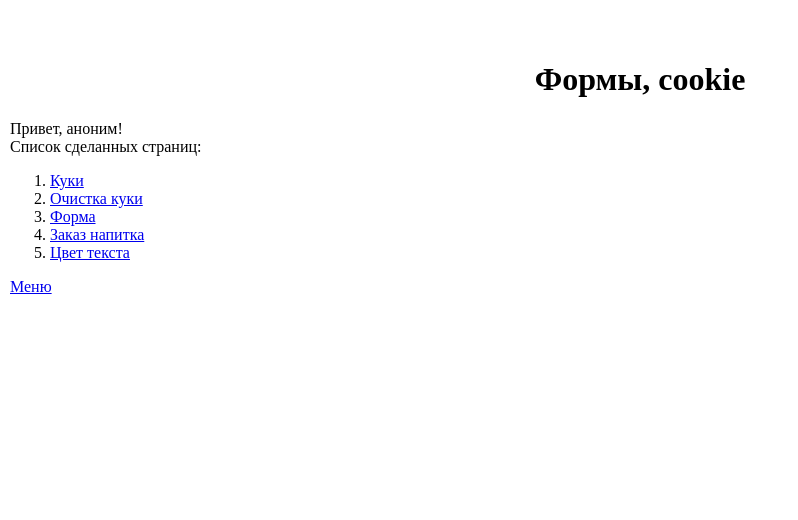
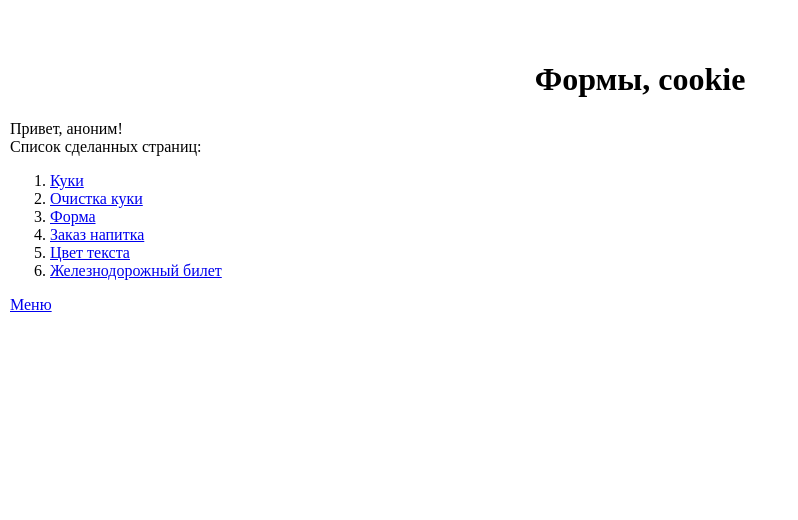
Before and after one commit to SofiaPon/web-programming-labs-2, a Flask app: template templates/lab3/lab3.html in a window 1280 px wide. Shown: the part 58-578 px from the top of the page, without its empty margins (0-798 px from the left). Run offline with Flask 3, Linux system fonts and the light colour scheme; the template is opened without the code that fills it, so the values that code supplies are empty.

Commit message:
Железнодорожный билет

```diff
--- a/templates/lab3/lab3.html
+++ b/templates/lab3/lab3.html
@@ -23,6 +23,8 @@
         <li>
             <a href="/lab3/settings">Цвет текста</a>
         </li>
-
+        <li>
+            <a href="/lab3/ticket_form">Железнодорожный билет</a>
+        </li>
     </ol>
 {% endblock %}
```
